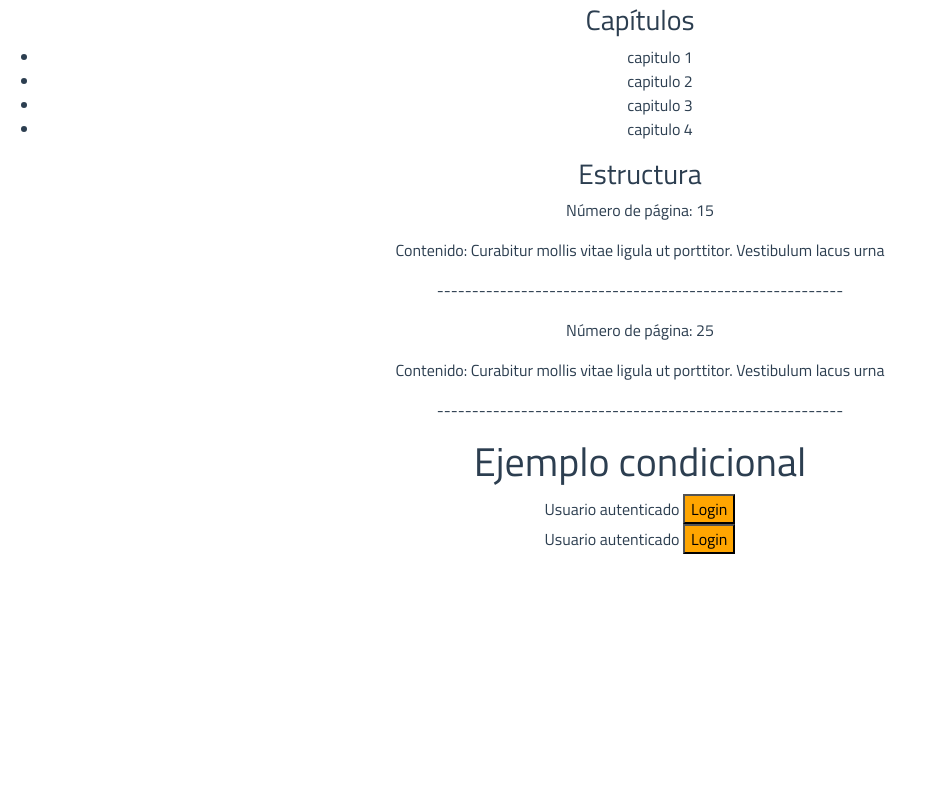
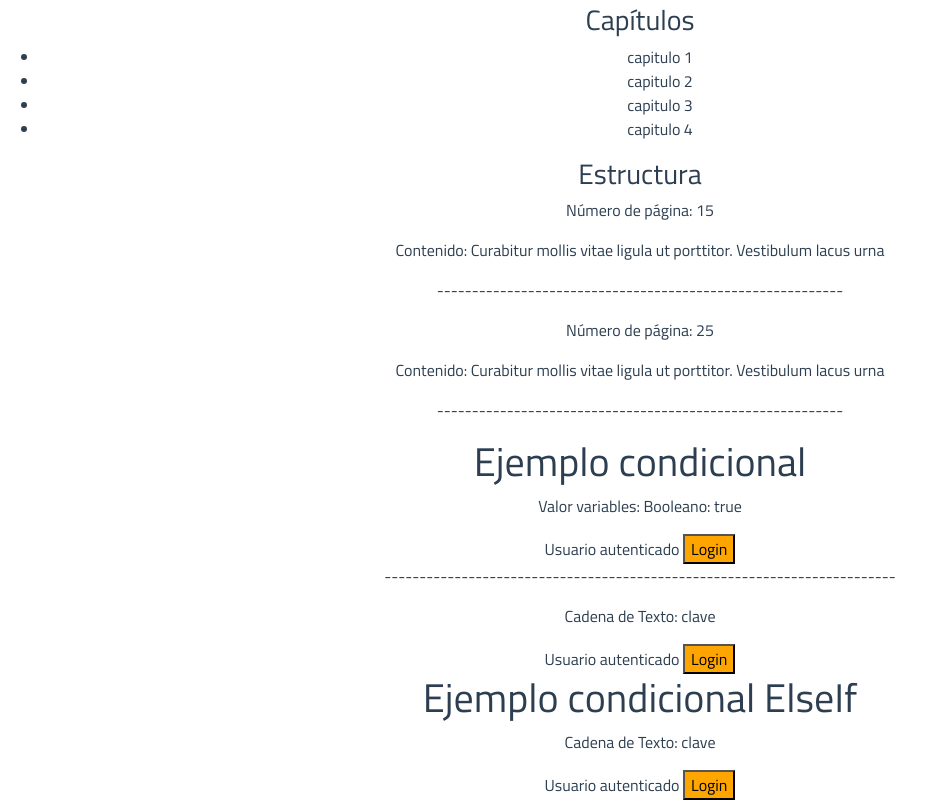
Before and after one commit to pablopsdigital/test_vuejs, a Vue app in the folder mi-proyecto/: page / in a window 1280 px wide. Shown: the part 772-1572 px from the top of the page, without its empty margins (0-927 px from the left). Before the commit the page ends 1326 px from the top, so only its background shows below. Built offline with nearby package versions, Linux system fonts and the light colour scheme.

Commit message:
implemented sample else-if

```diff
--- a/mi-proyecto/src/components/MiBoton.vue
+++ b/mi-proyecto/src/components/MiBoton.vue
@@ -1,12 +1,29 @@
 <template>
 <div class="MiBoton">
+
+    <!--If-->
     <h1>Ejemplo condicional</h1>
-    {{visible}}
+    <p>Valor variables: Booleano: {{visibleBooleano}}</p>
     <div v-if='visibleBooleano'>
       Usuario autenticado <button :style="btnStyles">{{textoBoton}}</button>
     </div>
+    <p>-------------------------------------------------------------------------</p>
+    <p>Cadena de Texto: {{cadenaTexto}}</p>
     <div v-if="cadenaTexto == 'clave'">
         Usuario autenticado <button :style="btnStyles">{{textoBoton}}</button>
+    </div>
+
+    <!--ElseIf-->
+    <h1>Ejemplo condicional ElseIf</h1>
+    <p>Cadena de Texto: {{cadenaTexto}}</p>
+    <div v-if="cadenaTexto == 'clave'">
+        Usuario autenticado <button :style="btnStyles">{{textoBoton}}</button>
+    </div>
+    <div v-else-if="cadenaTexto">
+        <p>Dentro del else-if - El texto no es igual a {{cadenaTexto}}</p>
+    </div>
+    <div v-else>
+        <p>Dentro else - La propiedad no existe</p>
     </div>
 
 </div>
```
